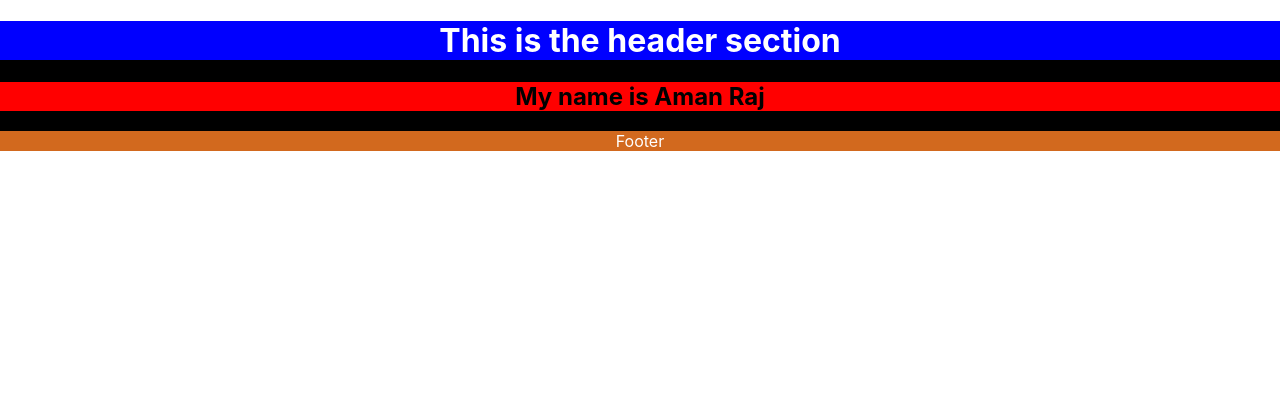
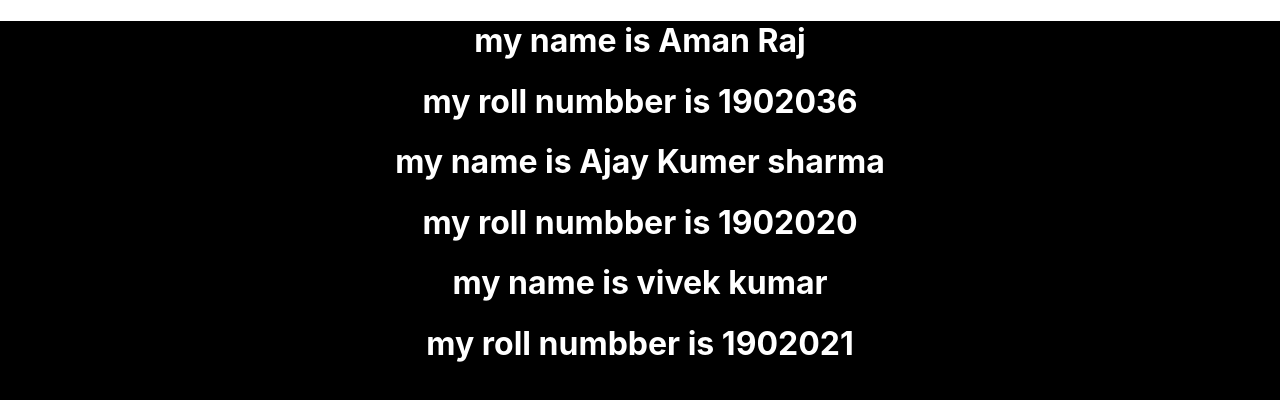
Before and after one commit to amannitp/React-tutorial, a React (Create React App) app: page / in a window 1280 px wide. Shown: the top 400 px of the page. Built offline with nearby package versions, Linux system fonts and the light colour scheme.

Commit message:
props and props type install and use in componnent

```diff
--- a/package.json
+++ b/package.json
@@ -6,6 +6,7 @@
     "@testing-library/jest-dom": "^5.16.5",
     "@testing-library/react": "^13.4.0",
     "@testing-library/user-event": "^13.5.0",
+    "prop-types": "^15.8.1",
     "react": "^18.2.0",
     "react-dom": "^18.2.0",
     "react-scripts": "5.0.1",
--- a/src/App.css
+++ b/src/App.css
@@ -2,6 +2,7 @@
   text-align: center;
   background:black;
   color: white;
+  min-height: 100vh;
 }
 
 .App-logo {
--- a/src/App.js
+++ b/src/App.js
@@ -1,15 +1,29 @@
 
 import './App.css';
 import {Header,Footer} from './Component/Header'
+import StudentProps from './Component/StudentProps';
 
 function App() {
   const name="Aman Raj"
 
   return (
     <div className="App">
-        <Header/>
+      <StudentProps
+      name="Aman Raj"
+       rollNo="1902036"
+       />
+      <StudentProps
+      name="Ajay Kumer sharma"
+      rollNo="1902020"
+      />
+      <StudentProps
+      name="vivek kumar"
+       rollNo="1902021"
+       />
+
+        {/* <Header/>
         <h2 style={{backgroundColor:"red",color:'black'}}>  My  name is {name}</h2>
-        <Footer/>
+        <Footer/> */}
     </div>
   );
 }
--- /dev/null
+++ b/src/Component/StudentProps.js
@@ -0,0 +1,21 @@
+import React from 'react'
+import propTypes from 'prop-types'
+function StudentProps(props) {
+    const {name,rollNo}=props
+  return (
+    <div>
+      <h1>my name is  {name}</h1>
+      <h1> my  roll numbber is {rollNo}</h1>
+    </div>
+
+  )
+}
+StudentProps.propTypes={
+    name:propTypes.string,
+    rollNo:propTypes.number
+}
+StudentProps.defaultProps={
+    name:"name",
+    rollNo:0
+}
+export default StudentProps
```
Also changed, not shown: 1 other file (tests, documents, lock files or other folders).
